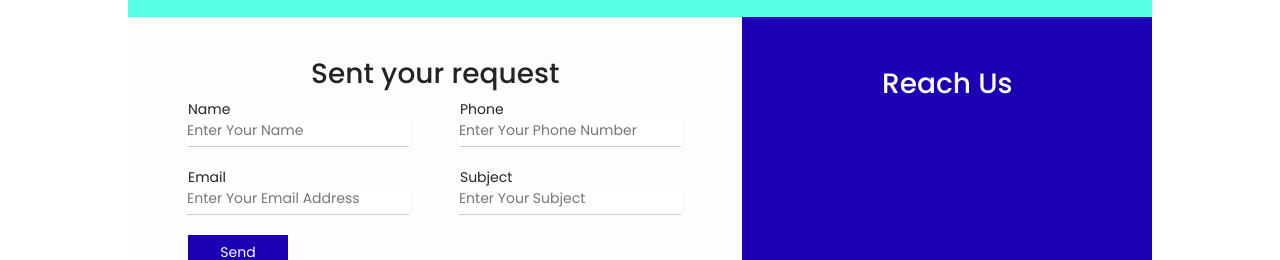
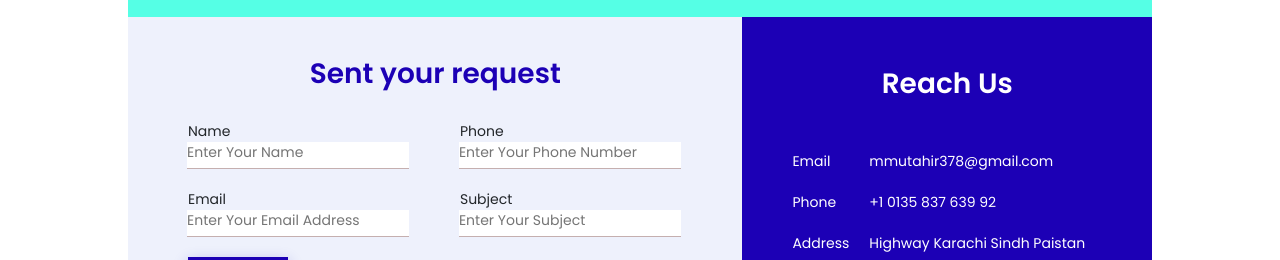
Before and after one commit to Mutahir01/E-project, a plain HTML site: page contactus.html in a window 1280 px wide. Shown: the part 551-811 px from the top of the page. Drawn offline with nearby package versions, Linux system fonts and the light colour scheme.

Commit message:
first commit

```diff
--- a/contactus.html
+++ b/contactus.html
@@ -77,6 +77,20 @@
             </div>
             <div class="contact-right">
                 <h3>Reach Us</h3>
+                <table>
+                    <tr>
+                        <td>Email</td>
+                        <td>mmutahir378@gmail.com</td>
+                    </tr>
+                    <tr>
+                        <td>Phone</td>
+                        <td>+1 0135 837 639 92</td>
+                    </tr>
+                    <tr>
+                        <td>Address</td>
+                        <td>Highway Karachi Sindh Paistan</td>
+                    </tr>
+                </table>
             </div>
         </div>
       </div>
--- a/style.css
+++ b/style.css
@@ -596,7 +596,7 @@ h3 {
 
 }
 .contact-box{
-    background: #fffcfc;
+    background: #eef1fc;
     display: flex;
 }
 .contact-left{
@@ -629,7 +629,7 @@ h1{
 input{
     width: 100%;
     border: none;
-    border-bottom: 1px solid #ccc;
+    border-bottom: 1px solid #c5afaf;
     outline: none;
     padding-bottom: 5px;
 }
@@ -642,4 +642,23 @@ button{
     height: 35px;
     border-radius: 30px;
     margin-top: 20px;
+    box-shadow: 0px 5px 15px 0px rgba(28, 0, 181, 0.3);
+
 }
+.contact-left h3{
+    color: #1c00b5;
+    font-weight: 600;
+    margin-bottom: 30px;
+
+}
+.contact-right h3{
+    font-weight: 600;
+    margin-bottom: 30px;
+
+}
+tr td:first-child{
+    padding-right: 20px;
+}
+tr td{
+    padding-top: 20px;
+}
```
